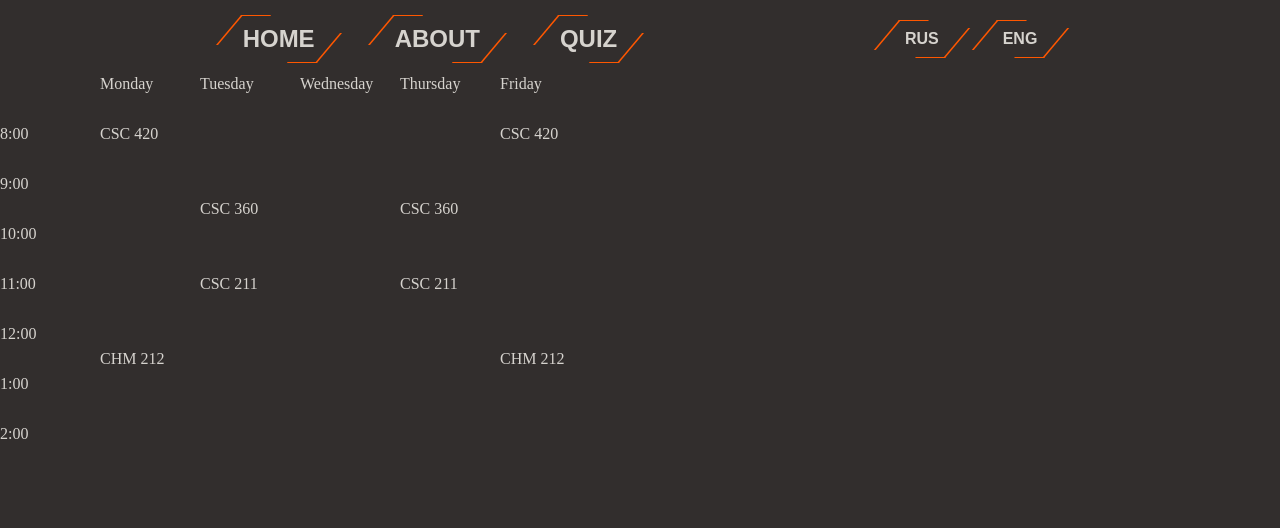
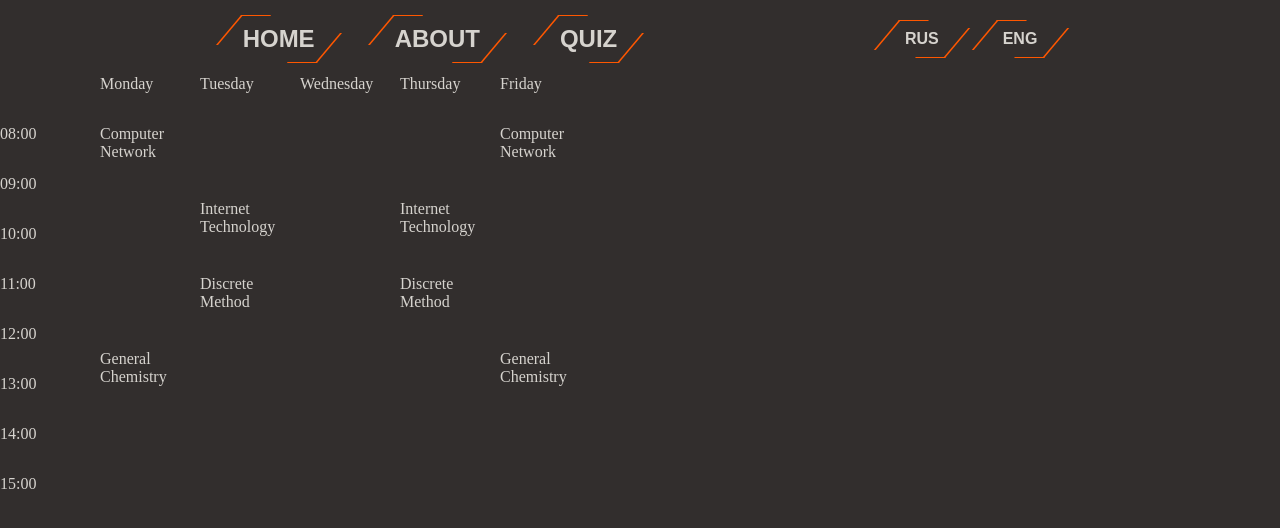
Before and after one commit to Russia3654/popa-muravya, a plain HTML site: page public/schedule.html in a window 1280 px wide. Drawn offline with nearby package versions, Linux system fonts and the light colour scheme.

Commit message:
v1.1(schedule -page)
add the functionality to make it dynamic

```diff
--- /dev/null
+++ b/assets/json/schedule.json
@@ -0,0 +1,122 @@
+{
+  "schedules": [
+    {
+      "day": "Monday",
+      "start_time": "08:00",
+      "end_time": "09:15",
+      "subject_id": 3,
+      "semester_id": 4
+    },
+    {
+      "day": "Monday",
+      "start_time": "12:30",
+      "end_time": "13:45",
+      "subject_id": 4,
+      "semester_id": 4
+    },
+    {
+      "day": "Tuesday",
+      "start_time": "09:30",
+      "end_time": "10:30",
+      "subject_id": 2,
+      "semester_id": 4
+    },
+    {
+      "day": "Tuesday",
+      "start_time": "11:00",
+      "end_time": "12:15",
+      "subject_id": 1,
+      "semester_id": 4
+    },
+    {
+      "day": "Thursday",
+      "start_time": "09:30",
+      "end_time": "10:30",
+      "subject_id": 2,
+      "semester_id": 4
+    },
+    {
+      "day": "Thursday",
+      "start_time": "11:00",
+      "end_time": "12:15",
+      "subject_id": 1,
+      "semester_id": 4
+    },
+    {
+      "day": "Friday",
+      "start_time": "08:00",
+      "end_time": "09:15",
+      "subject_id": 3,
+      "semester_id": 4
+    },
+    {
+      "day": "Friday",
+      "start_time": "12:30",
+      "end_time": "13:45",
+      "subject_id": 4,
+      "semester_id": 4
+    }
+  ],
+  "subjects": [
+    {
+      "id": 1,
+      "code": "CSC211",
+      "name": "Discrete Method",
+      "teacher_id": 2
+    },
+    {
+      "id": 2,
+      "code": "CSC360",
+      "name": "Internet Technology",
+      "teacher_id": 4
+    },
+    {
+      "id": 3,
+      "code": "CSC420",
+      "name": "Computer Network",
+      "teacher_id": 1
+    },
+    {
+      "id": 4,
+      "code": "CHM212",
+      "name": "General Chemistry",
+      "teacher_id": 3
+    }
+  ],
+  "teachers": [
+    {
+      "id": 1,
+      "name": "Dr. Jacques Demerjian"
+    },
+    {
+      "id": 2,
+      "name": "Dr Joseph Georges Wassaf"
+    },
+    {
+      "id": 3,
+      "name": "Ms. Rita Tony Sassine"
+    },
+    {
+      "id": 4,
+      "name": "Ziad Charbel Eid"
+    }
+  ],
+  "semesters": [
+    {
+      "id": 1,
+      "name": "Fall 2022-2023"
+    },
+    {
+      "id": 2,
+      "name": "Spring 2022-2023"
+    },
+    {
+      "id": 3,
+      "name": "Spring 2023-2024"
+    },
+    {
+      "id": 4,
+      "name": "Fall 2024-2025"
+    }
+  ]
+}
--- /dev/null
+++ b/javascript/schedule.js
@@ -0,0 +1,142 @@
+async function fetchScheduleData() {
+  const response = await fetch('/popa-muravya/assets/json/schedule.json');
+  if (!response.ok) {
+    throw new Error('Network response was not ok');
+  }
+  return await response.json();
+}
+
+async function createSchedule() {
+  const scheduleData = await fetchScheduleData();
+  const scheduleTable = document.getElementById('scheduleTable');
+
+  const dayMapping = {
+    "Monday": 2,
+    "Tuesday": 3,
+    "Wednesday": 4,
+    "Thursday": 5,
+    "Friday": 6
+  };
+
+  const timeMapping = {
+    "08:00": 2,
+    "09:00": 3,
+    "10:00": 4,
+    "11:00": 5,
+    "12:00": 6,
+    "13:00": 7,
+    "14:00": 8,
+    "15:00": 9
+  };
+
+  // Create day headers
+  Object.keys(dayMapping).forEach(day => {
+    const dayDiv = document.createElement('div');
+    dayDiv.classList.add('day', day.toLowerCase());
+    dayDiv.textContent = day;
+    scheduleTable.appendChild(dayDiv);
+  });
+
+  // Create time headers
+  const times = Object.keys(timeMapping);
+  times.forEach(time => {
+    const timeDiv = document.createElement('div');
+    timeDiv.classList.add('time', `${time.replace(':', '')}-time`);
+    timeDiv.textContent = time;
+    scheduleTable.appendChild(timeDiv);
+  });
+
+  // Create subject containers
+  scheduleData.schedules.forEach(schedule => {
+    console.log('Processing schedule:', schedule); // Log the current schedule entry
+
+    const subjectContainer = document.createElement('div');
+    const subjectClass = getSubjectClass(schedule);
+
+    if (subjectClass) {
+      subjectContainer.classList.add('subject-container', subjectClass);
+    } else {
+      console.warn(`Skipping schedule entry due to missing data:`, schedule);
+      return; // Skip this entry if no valid class can be generated
+    }
+
+    const subjectDiv = document.createElement('div');
+    subjectDiv.classList.add('subject');
+    subjectDiv.textContent = getSubjectName(schedule.subject_id, scheduleData.subjects);
+
+    // Calculate grid position using mappings
+    const brst = schedule.start_time;
+    const bret = schedule.end_time;
+    const dayIndex = dayMapping[schedule.day];
+    const startTime = getRoundedTime(brst);
+    const endTime = getRoundedTime(bret);
+
+    const startTimeIndex = timeMapping[startTime];
+    const endTimeIndex = timeMapping[endTime];
+
+    if (dayIndex && startTimeIndex !== undefined) {
+      subjectContainer.style.gridColumn = dayIndex; // Set column based on day
+      subjectContainer.style.gridRow = startTimeIndex; // Set row based on start time
+
+      // Calculate how many rows to span based on the duration
+      const rowSpan = endTimeIndex - startTimeIndex;
+      if (rowSpan > 0) {
+        subjectContainer.style.gridRowEnd = `span 1`; // Set row span
+      } else {
+        console.warn(`Invalid row span for schedule: ${schedule}`);
+      }
+      // Add specific class based on the time slot
+      if (brst.endsWith(':15')) {
+        subjectContainer.classList.add('start-hh-15');
+      } else if (brst.endsWith(':30')) {
+        subjectContainer.classList.add('start-hh-30');
+      } else if (brst.endsWith(':45')) {
+        subjectContainer.classList.add('start-hh-45');
+      }
+      if ((bret.endsWith(':15')) || (bret.endsWith(':30')) || (bret.endsWith(':45'))) {
+        subjectContainer.classList.add('end-hh-15');
+      }
+    }
+
+    subjectContainer.appendChild(subjectDiv);
+    scheduleTable.appendChild(subjectContainer);
+  });
+}
+
+// Function to round times to the nearest hour or half-hour and display in "HH:00" format
+function getRoundedTime(time) {
+  const [hour, minute] = time.split(':').map(Number);
+
+  if (minute < 45) {
+    return `${hour.toString().padStart(2, '0')}:00`;
+  } else {
+    return `${(hour + 1).toString().padStart(2, '0')}:00`;
+  }
+}
+
+function getSubjectClass(schedule) {
+  if (!schedule || !schedule.subject_id || !schedule.day || !schedule.start_time) {
+    return null; // Return null if any required property is missing
+  }
+
+  const subjectClass = {
+    1: 'ds', // Discrete Method
+    2: 'it', // Internet Technology
+    3: 'cn', // Computer Network
+    4: 'ch'  // General Chemistry
+  };
+
+  return subjectClass[schedule.subject_id] ? `${subjectClass[schedule.subject_id]}-${schedule.subject_id}` : null; // Use subject_id for differentiation
+}
+
+function getSubjectName(subjectId, subjects) {
+  if (!subjectId || !subjects) {
+    return null; // Return null if any required property is missing
+  }
+
+  const subjectName = subjects.find(subject => subject.id === subjectId)?.name;
+
+  return subjectName;
+}
+
+createSchedule();
--- a/public/schedule.html
+++ b/public/schedule.html
@@ -15,50 +15,8 @@
 	<custom-header></custom-header>
 	<div class="loader"></div>
 	<main data-barba="container">
-		<div class="schedule-table">
-			<!-- days -->
-			<div class="day monday">Monday</div>
-			<div class="day tuesday">Tuesday</div>
-			<div class="day wednesday">Wednesday</div>
-			<div class="day thursday">Thursday</div>
-			<div class="day friday">Friday</div>
-			<!-- times-->
-			<div class="time eight-time">8:00</div>
-			<div class="time nine-time">9:00</div>
-			<div class="time ten-time">10:00</div>
-			<div class="time eleven-time">11:00</div>
-			<div class="time twelve-time">12:00</div>
-			<div class="time one-time">1:00</div>
-			<div class="time two-time">2:00</div>
-			<!-- subject -->
-			<!-- computer network -->
-			<div class="subject-container cn-1">
-				<div class="subject cn">CSC 420</div>
-			</div>
-			<div class="subject-container cn-2">
-				<div class="subject cn">CSC 420</div>
-			</div>
-			<!-- chemistry -->
-			<div class="subject-container ch-1">
-				<div class="subject ch">CHM 212</div>
-			</div>
-			<div class="subject-container ch-2">
-				<div class="subject ch">CHM 212</div>
-			</div>
-			<!-- discreet method -->
-			<div class="subject-container ds-1">
-				<div class="subject ds">CSC 211</div>
-			</div>
-			<div class="subject-container ds-2">
-				<div class="subject ds">CSC 211</div>
-			</div>
-			<!-- it -->
-			<div class="subject-container it-1">
-				<div class="subject it">CSC 360</div>
-			</div>
-			<div class="subject-container it-2">
-				<div class="subject it">CSC 360</div>
-			</div>
+		<div class="schedule-table" id="scheduleTable">
+
 		</div>
 	</main>
 
@@ -67,6 +25,7 @@
 	<script src="https://cdnjs.cloudflare.com/ajax/libs/gsap/3.3.4/gsap.min.js"></script>
 	<script src="/popa-muravya/javascript/script.js" defer></script>
 	<script type="module" src="/popa-muravya/javascript/template.js"></script>
+	<script src="/popa-muravya/javascript/schedule.js"></script>
 </body>
 
 </html>
--- a/style/schedule.css
+++ b/style/schedule.css
@@ -8,6 +8,7 @@
 }
 .subject-container{
   display: flex;
+  transition: 0.5s;
 }
 .monday{
   grid-column: 2;
@@ -18,59 +19,24 @@
 .time{
   grid-column: 1;
 }
-/* computer network */
-.subject-container.cn-1{
-  grid-row: 2;
-  grid-column: 2;
+
+.start-hh-15{
+  position: relative;
+  top:25%
 }
-.subject-container.cn-2{
-  grid-row: 2;
-  grid-column: 6;
+.start-hh-30{
+  position: relative;
+  top:50%
 }
-/* chemistry */
-.subject-container.ch-1{
+.start-hh-45{
   position: relative;
-  grid-row: 6;
-  grid-column: 2;
-  top: 50%;
+  top:75%
 }
-.subject-container.ch-2{
-  position: relative;
-  grid-row: 6;
-  grid-column: 6;
-  top: 50%;
-}
-/* discreet method */
-.subject-container.ds-1{
-  grid-row: 5;
-  grid-column: 3;
-}
-.subject-container.ds-2{
-  grid-row: 5;
-  grid-column: 5;
-}
-/* it */
-.subject-container.it-1{
-  position: relative;
-  grid-row: 3;
-  grid-column: 3;
-  top: 50%;
-}
-.subject-container.it-2{
-  position: relative;
-  grid-row: 3;
-  grid-column: 5;
-  top: 50%;
-}
-/* subjects */
-.subject{
-  width: 100%;
+.end-hh-15{
   height: 125%;
 }
-.cn:hover,
-.ch:hover,
-.it:hover,
-.ds:hover{
+
+.subject-container:hover{
   background-color: #ff5700;
   color: #322e2d;
 }
```
